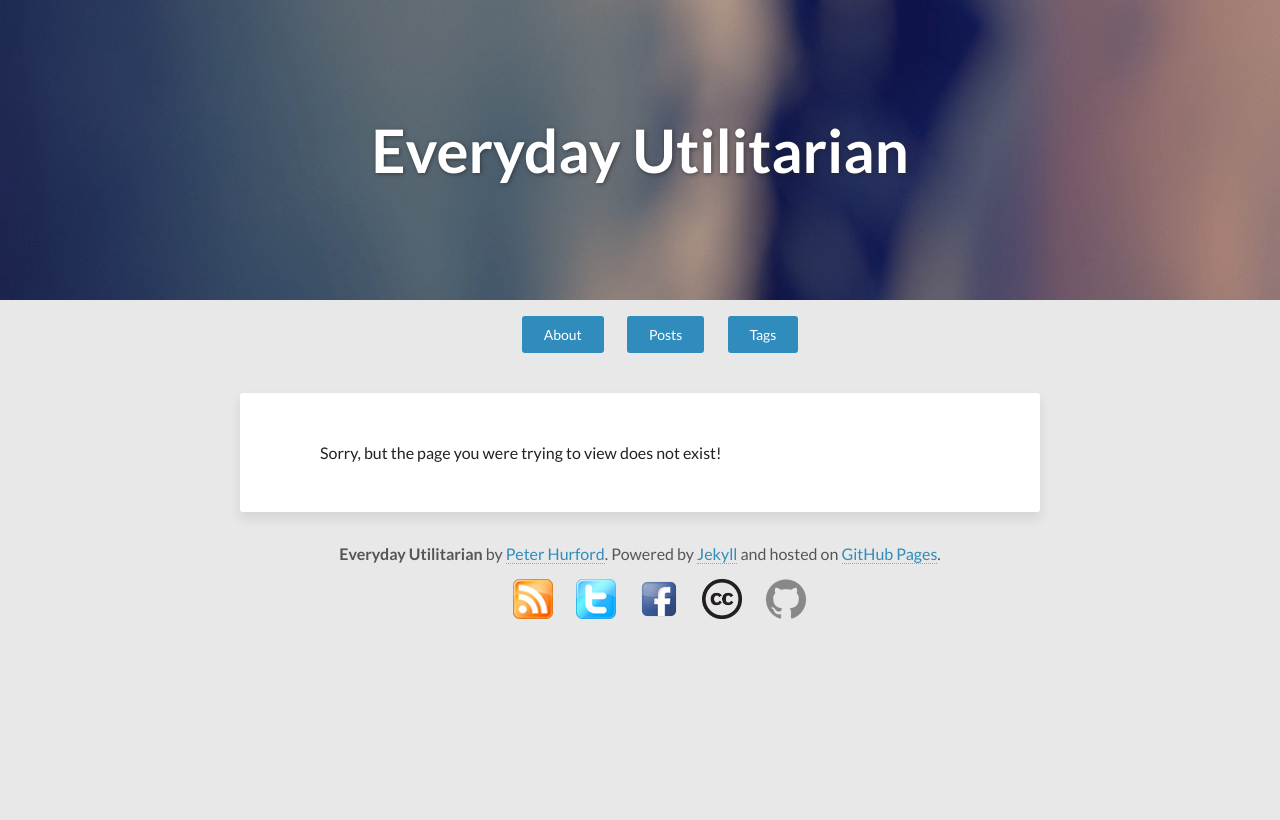
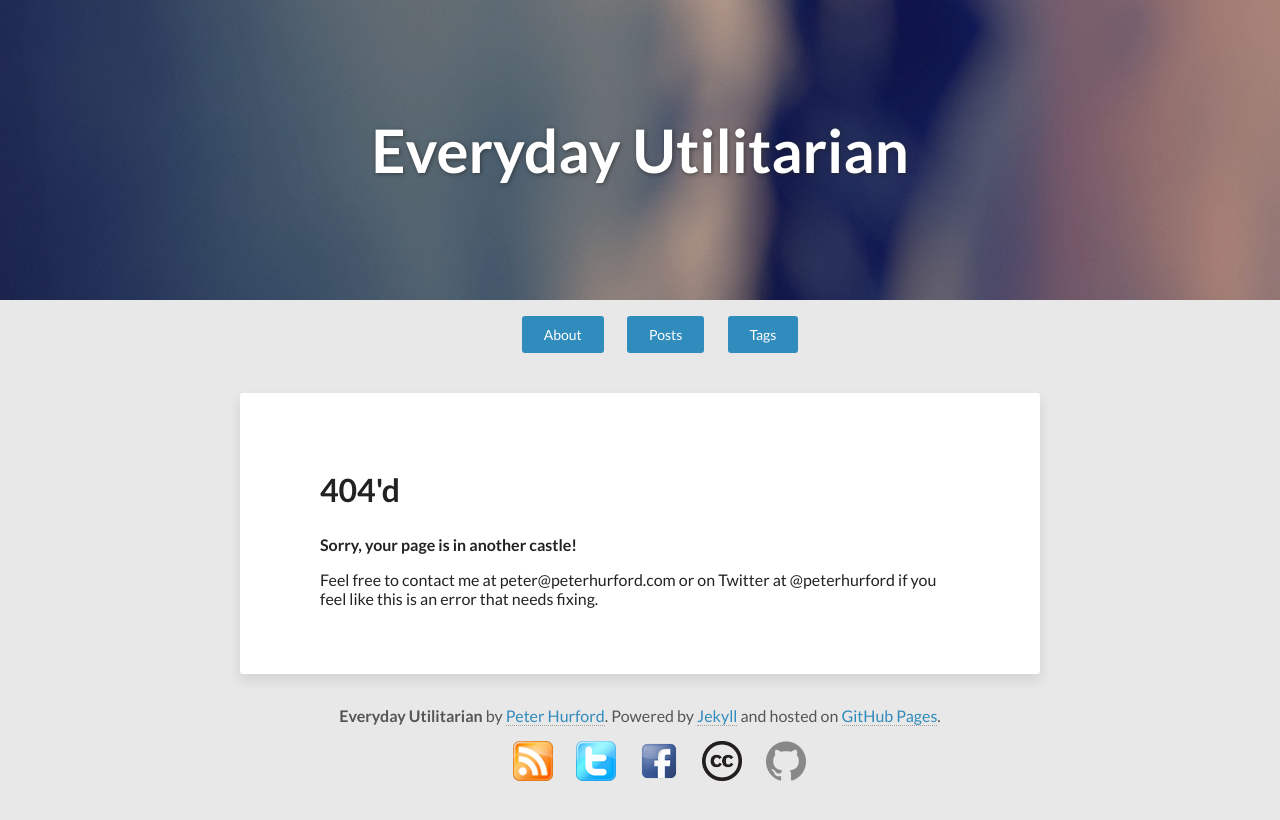
Before and after one commit to peterhurford/peterhurford.github.io, a Jekyll site: the page built from 404.html, in a window 1280 px wide. Shown: the top 820 px of the page. Built offline with Jekyll 4.4.1, drawn with Linux system fonts in a browser that asks for light colours.

Commit message:
Updated 404 text

```diff
--- a/404.html
+++ b/404.html
@@ -5,5 +5,7 @@
 ---
 
 <article>
-	Sorry, but the page you were trying to view does not exist!
+	<h1 class="entry-title">404'd</h1>
+	<p><strong>Sorry, your page is in another castle!</strong></p>
+	<p>Feel free to contact me at <a href="mailto:peter@peterhurford.com">peter@peterhurford.com</a> or on Twitter at <a href="http://www.twitter.com/peterhurford">@peterhurford</a> if you feel like this is an error that needs fixing.</p>
 </article>
```
